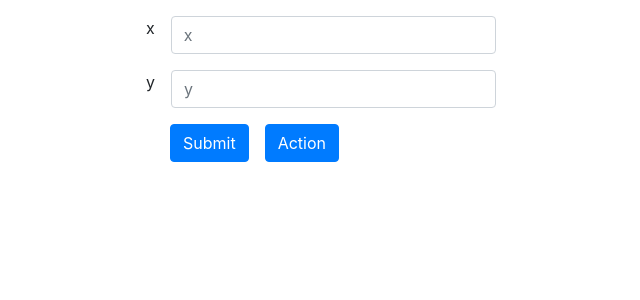
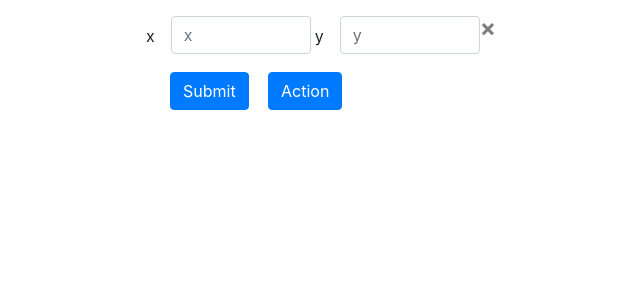
Before and after one commit to Aparnasuman/React-form, a React (Create React App) app in the folder signup/: page / in a window 1280 px wide. Shown: the top 300 px of the page, without its empty margins (319-959 px from the left). Built offline with nearby package versions, Linux system fonts and the light colour scheme.

Commit message:
change of form action delete button
Add action function with different component name using form or App
component or declare form with props

```diff
--- a/signup/src/App.css
+++ b/signup/src/App.css
@@ -1,5 +1,9 @@
 .App {
   text-align: center;
+}
+.acton{
+  margin-top: -65px !important;
+  margin-left: 122px !important;
 }
 
 .App-logo {
--- a/signup/src/App.js
+++ b/signup/src/App.js
@@ -1,4 +1,6 @@
 import React from 'react';
+import FormName from "./form";
+import './App.css';
 class App extends React.Component{
 
   constructor(props){
@@ -6,16 +8,27 @@ class App extends React.Component{
     this.state  = {
       Firstname:'',
       Lastname:'',
-      items:[],
-      fields:[""]
+      items:[{
+        Firstname: "",
+        Lastname: ""
+      }],
+
     }
 
   }
 
   onClickButtonAdder=()=> {
+    const itm = [...this.state.items]
+    itm.push({});
     this.setState({
-      fields: ["", ...this.state.fields]
+items: itm
     });
+  }
+  deleteItem=(index)=> {
+    let items = [...this.state.items];
+    items.splice(index , 1);
+    this.setState({ items });
+    console.log(items)
   }
   onhandlechange(e){
     this.setState({
@@ -23,39 +36,37 @@ class App extends React.Component{
 
     });
   }
+
   oninputchange(e){
     this.setState({
       Lastname:e.target.value
 
     });
   }
-addItem=()=>{
+addItem=(index, value)=>{
   let items =this.state.items;
-  items.push([this.state.Firstname, this.state.Lastname]);
+  items[index] = value;
   this.setState({
   items
   })
-console.log(items)
+  console.log(items);
 }
   render(){
   return(
     <div className="container ">
       <div className="row justify-content-md-center">
         <div className="col-md-4  mt-3">
-        {this.state.fields.map((value, index) => (<form    value={value}
-            key={index}>
-             <div className="form-group  col=md-6 d-flex">
-             <label className="mr-3">x</label>
-             <input type="text" className="form-control" id="form-input1" onChange={(e)=>this.onhandlechange(e)} placeholder="x "></input>
-          </div>
-            <div className="form-group col=md-6 d-flex">
-            <label className="mr-3" >y</label>
-            <input type="text" className="form-control" id="form-input2" onChange={(e)=>this.oninputchange(e)}  placeholder="y"></input>
-             </div>
-           </form>
-            ))}
-           <button type="button" className="btn btn-primary mr-3 ml-4" onClick={this.addItem}>Submit</button>
-             <button type="button" className="btn btn-primary" onClick={this.onClickButtonAdder}>Action</button>
+        {this.state.items.map((item, idx)=>{
+          return (<FormName
+          key={idx}
+          index={idx}
+          addItem={this.addItem}
+          deleteItem={this.deleteItem}
+          Firstname={item.Firstname}
+          Lastname={item.Lastname}
+          />)
+        })}
+        <button type="button " className="btn btn-primary acton" onClick={this.onClickButtonAdder}>Action</button>
         </div>
       </div>
 
--- /dev/null
+++ b/signup/src/form.js
@@ -0,0 +1,49 @@
+import React from 'react';
+
+class FormName extends React.Component{
+    constructor(props){
+        super(props);
+        this.state  = {
+          Firstname:this.props.Firstname,
+          Lastname:this.props.Lastname
+        }
+
+      }
+
+
+      oninputchange=(e)=>{
+        this.setState({
+        [e.target.name]:e.target.value
+
+        });
+      }
+    render(){
+        return(
+
+               <form>
+                 <button type="button" className="close" aria-label="Close" onClick={()=>this.props.deleteItem(this.props.index,{
+                                     Firstname: this.state.Firstname,
+                                     Lastname: this.state.Lastname
+                 })}>
+                 <span aria-hidden="true">&times;</span>
+                 </button>
+                 <div className="form-group  col=md-6 d-flex">
+                 <label className="mr-3 mt-2">x</label>
+                 <input type="number" className="form-control" id="form-input1" name="Firstname" value={this.state.Firstname} onChange={this.oninputchange} placeholder="x "></input>
+                 <label className="mr-3 ml-1 mt-2" >y</label>
+                <input type="number" className="form-control" id="form-input2" name="Lastname"value={this.state.Lastname}  onChange={this.oninputchange}  placeholder="y"></input>
+              </div>
+              <button type="button" className="btn btn-primary mr-3 ml-4" onClick={()=>this.props.addItem(this.props.index, {
+                  Firstname: this.state.Firstname,
+                  Lastname: this.state.Lastname
+              })}>Submit</button>
+               </form>
+
+        )
+    }
+
+}
+
+
+
+export default FormName;
```
Also changed, not shown: 1 other file (tests, documents, lock files or other folders).
